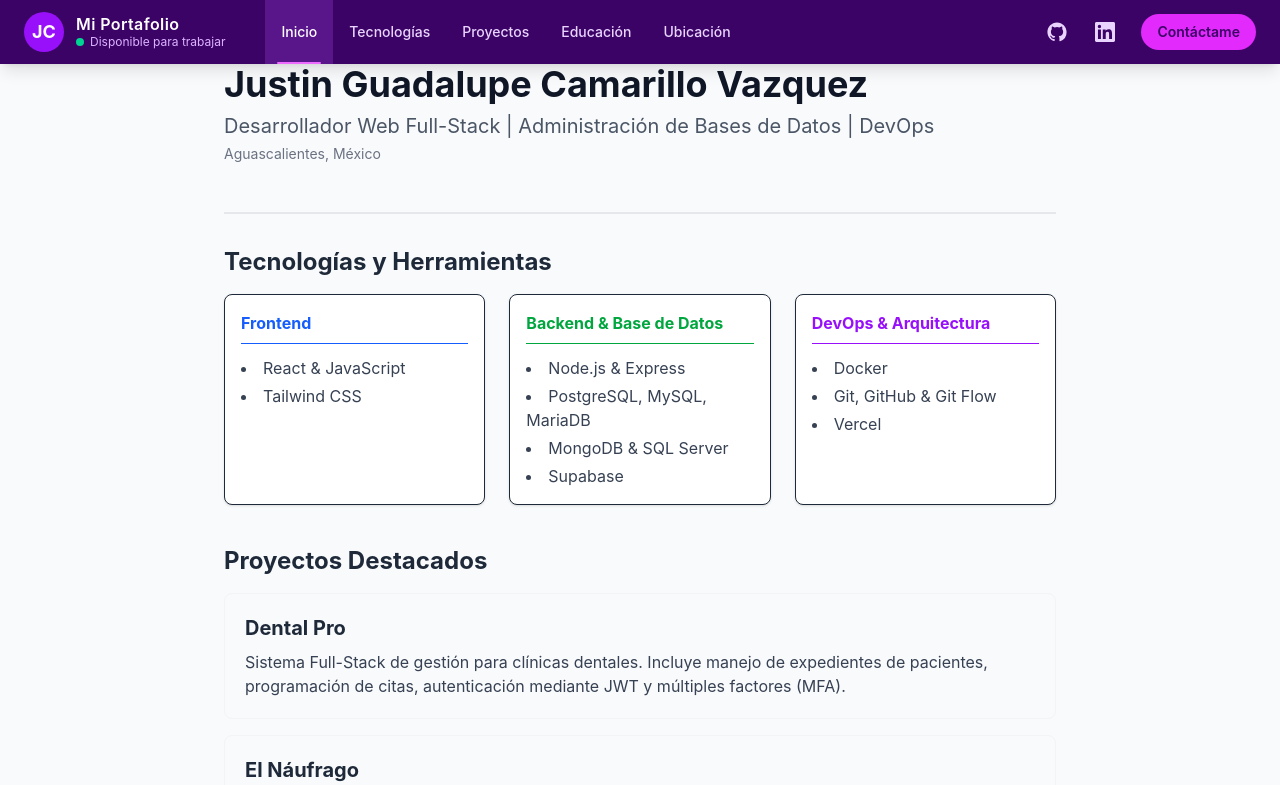
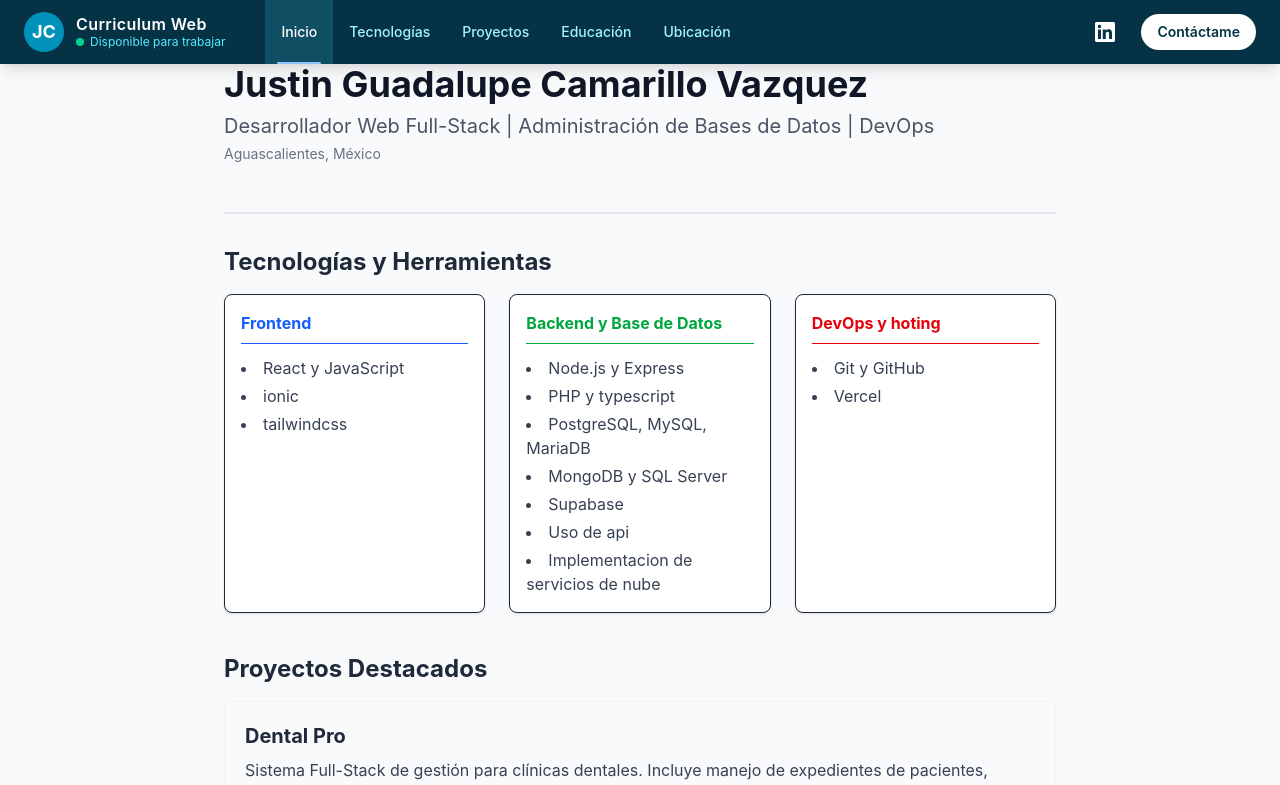
Before and after one commit to Justin15-x/Justin_CV, a React (Vite) app: page / in a window 1280 px wide. Shown: the top 785 px of the page. Built offline with nearby package versions, Linux system fonts and the light colour scheme.

Commit message:
Estructura base del CV

```diff
--- a/src/components/Navbar.jsx
+++ b/src/components/Navbar.jsx
@@ -8,13 +8,12 @@ const SECCIONES = [
   { id: 'ubicacion', label: 'Ubicación' },
 ];
 
-// ⚠️ Cambia estos datos por los tuyos
 const PERFIL = {
   iniciales: 'JC',
-  nombre: 'Mi Portafolio',
+  nombre: 'Curriculum Web',
   github: 'https://github.com/tu-usuario',
-  linkedin: 'https://linkedin.com/in/tu-usuario',
-  correo: 'mailto:tu@correo.com',
+  linkedin: 'https://www.linkedin.com/in/justin-camarillo-0709b1363',
+  correo: 'justincamarillo93@gmail.com',
 };
 
 const ALTURA_NAVBAR = 64;
@@ -84,14 +83,14 @@ function Navbar() {
 
   const enlaceBase =
     'relative h-full px-4 flex items-center gap-2 text-sm font-medium transition-colors ' +
-    'focus:outline-none focus-visible:bg-purple-800';
+    'focus:outline-none focus-visible:bg-cyan-800';
 
   return (
     <>
-      <nav className="fixed top-0 left-0 right-0 z-50 bg-purple-950 text-white shadow-lg">
+      <nav className="fixed top-0 left-0 right-0 z-50 bg-cyan-950 text-white shadow-lg">
         {/* Barra de progreso de scroll */}
         <div
-          className="absolute bottom-0 left-0 h-0.5 bg-fuchsia-400 transition-[width] duration-100"
+          className="absolute bottom-0 left-0 h-0.5 bg-blue-300 transition-[width] duration-100"
           style={{ width: `${progreso}%` }}
           aria-hidden="true"
         />
@@ -101,11 +100,11 @@ function Navbar() {
           <button
             onClick={() => irA('inicio')}
             className="flex items-center gap-3 mr-6 lg:mr-10 focus:outline-none
-                       focus-visible:ring-2 focus-visible:ring-purple-300 rounded-lg"
+                       focus-visible:ring-2 focus-visible:ring-cyan-300 rounded-lg"
             aria-label="Ir al inicio"
           >
             <div
-              className="w-10 h-10 rounded-full bg-purple-600 flex items-center
+              className="w-10 h-10 rounded-full bg-cyan-600 flex items-center
                          justify-center font-bold text-lg"
             >
               {PERFIL.iniciales}
@@ -113,7 +112,7 @@ function Navbar() {
 
             <div className="text-left leading-tight">
               <span className="block font-semibold tracking-wide">{PERFIL.nombre}</span>
-              <span className="hidden sm:flex items-center gap-1.5 text-xs text-purple-300">
+              <span className="hidden sm:flex items-center gap-1.5 text-xs text-cyan-300">
                 <span className="w-2 h-2 rounded-full bg-emerald-400" />
                 Disponible para trabajar
               </span>
@@ -135,14 +134,14 @@ function Navbar() {
                     aria-current={esActiva ? 'true' : undefined}
                     className={`${enlaceBase} ${
                       esActiva
-                        ? 'text-white bg-purple-900'
-                        : 'text-purple-200 hover:bg-purple-900 hover:text-white'
+                        ? 'text-white bg-cyan-900'
+                        : 'text-cyan-200 hover:bg-cyan-900 hover:text-white'
                     }`}
                   >
                     {label}
                     {/* Indicador de sección activa */}
                     {esActiva && (
-                      <span className="absolute left-3 right-3 bottom-0 h-0.5 rounded-full bg-fuchsia-400" />
+                      <span className="absolute left-3 right-3 bottom-0 h-0.5 rounded-full bg-blue-300" />
                     )}
                   </a>
                 </li>
@@ -152,17 +151,17 @@ function Navbar() {
 
           {/* ACCIONES (derecha) */}
           <div className="ml-auto flex items-center gap-1 sm:gap-2">
-            <a
+            {/* <a
               href={PERFIL.github}
               target="_blank"
               rel="noopener noreferrer"
               aria-label="GitHub"
               className="hidden sm:flex w-10 h-10 rounded-full items-center justify-center
-                         text-purple-200 hover:bg-purple-800 hover:text-white transition-colors
-                         focus:outline-none focus-visible:ring-2 focus-visible:ring-purple-300"
+                         text-cyan-200 hover:bg-cyan-800 hover:text-white transition-colors
+                         focus:outline-none focus-visible:ring-2 focus-visible:ring-cyan-300"
             >
               <IconoGitHub />
-            </a>
+            </a>  */}
 
             <a
               href={PERFIL.linkedin}
@@ -170,16 +169,16 @@ function Navbar() {
               rel="noopener noreferrer"
               aria-label="LinkedIn"
               className="hidden sm:flex w-10 h-10 rounded-full items-center justify-center
-                         text-purple-200 hover:bg-purple-800 hover:text-white transition-colors
-                         focus:outline-none focus-visible:ring-2 focus-visible:ring-purple-300"
+                         text-white hover:bg-cyan-800 hover:text-white transition-colors
+                         focus:outline-none focus-visible:ring-2 focus-visible:ring-cyan-300"
             >
               <IconoLinkedIn />
             </a>
 
             <a
               href={PERFIL.correo}
-              className="hidden sm:inline-flex ml-2 px-4 py-2 rounded-full bg-fuchsia-500
-                         hover:bg-fuchsia-400 text-purple-950 text-sm font-semibold
+              className="hidden sm:inline-flex ml-2 px-4 py-2 rounded-full bg-white
+                         hover:bg-black text-cyan-950 text-sm font-semibold
                          transition-colors focus:outline-none
                          focus-visible:ring-2 focus-visible:ring-white"
             >
@@ -192,8 +191,8 @@ function Navbar() {
               aria-label={menuAbierto ? 'Cerrar menú' : 'Abrir menú'}
               aria-expanded={menuAbierto}
               className="md:hidden w-10 h-10 rounded-full flex items-center justify-center
-                         hover:bg-purple-800 transition-colors focus:outline-none
-                         focus-visible:ring-2 focus-visible:ring-purple-300"
+                         hover:bg-cyan-800 transition-colors focus:outline-none
+                         focus-visible:ring-2 focus-visible:ring-cyan-300"
             >
               <svg
                 viewBox="0 0 24 24"
@@ -216,7 +215,7 @@ function Navbar() {
 
         {/* MENÚ MÓVIL */}
         {menuAbierto && (
-          <div className="md:hidden bg-purple-900 border-t border-purple-800">
+          <div className="md:hidden bg-cyan-900 border-t border-cyan-800">
             <ul className="max-w-7xl mx-auto px-4 py-2">
               {SECCIONES.map(({ id, label }) => (
                 <li key={id}>
@@ -228,8 +227,8 @@ function Navbar() {
                     }}
                     className={`block px-3 py-3 rounded-lg text-sm font-medium ${
                       activa === id
-                        ? 'bg-purple-800 text-white'
-                        : 'text-purple-200 hover:bg-purple-800 hover:text-white'
+                        ? 'bg-cyan-800- text-white'
+                        : 'text-white hover:bg-cyan-800 hover:text-white'
                     }`}
                   >
                     {label}
@@ -241,17 +240,17 @@ function Navbar() {
             <div className="max-w-7xl mx-auto px-4 pb-4 flex items-center gap-2">
               <a
                 href={PERFIL.correo}
-                className="flex-1 text-center px-4 py-2.5 rounded-full bg-fuchsia-500
-                           text-purple-950 text-sm font-semibold"
+                className="flex-1 text-center px-4 py-2.5 rounded-full bg-blue-500
+                           text-cyan-800 text-sm font-semibold"
               >
                 Contáctame
               </a>
               <a
-                href={PERFIL.github}
+                href={`mailto:${PERFIL.correo}?subject=Oportunidad%20Laboral%20-%20CV&body=Hola%20Justin,%20me%20gustó%20tu%20perfil%20y%20me%20gustaría...`}
                 target="_blank"
                 rel="noopener noreferrer"
                 aria-label="GitHub"
-                className="w-10 h-10 rounded-full bg-purple-800 flex items-center justify-center"
+                className="w-10 h-10 rounded-full bg-cyan-800 flex items-center justify-center"
               >
                 <IconoGitHub />
               </a>
@@ -260,7 +259,7 @@ function Navbar() {
                 target="_blank"
                 rel="noopener noreferrer"
                 aria-label="LinkedIn"
-                className="w-10 h-10 rounded-full bg-purple-800 flex items-center justify-center"
+                className="w-10 h-10 rounded-full bg-cyan-800 flex items-center justify-center"
               >
                 <IconoLinkedIn />
               </a>
--- a/src/components/education.jsx
+++ b/src/components/education.jsx
@@ -6,7 +6,7 @@ function Education() {
         <h2 className="text-2xl font-bold text-gray-800 mb-4">Educación</h2>
         <div className="bg-white p-5 rounded-lg border border-gray-200 border-l-4 border-l-blue-500">
           <h3 className="text-lg font-bold text-gray-900">Universidad Tecnológica de Aguascalientes</h3>
-          <p className="text-gray-600 mt-1">Desarrollo y Gestión de Software</p>
+          <p className="text-gray-600 mt-1">Ingenieria en Desarrollo y Gestión de Software</p>
         </div>
 </section>
   );
--- a/src/components/projects.jsx
+++ b/src/components/projects.jsx
@@ -7,15 +7,15 @@ function Projects() {
         <div className="space-y-4">
           <div className="bg-gray-50 p-5 rounded-lg border border-gray-100">
             <h3 className="text-xl font-bold text-gray-800">Dental Pro</h3>
-            <p className="text-gray-700 mt-2">Sistema Full-Stack de gestión para clínicas dentales. Incluye manejo de expedientes de pacientes, programación de citas, autenticación mediante JWT y múltiples factores (MFA).</p>
+            <p className="text-gray-700 mt-2">Sistema Full-Stack de gestión para clínicas dentales. Incluye manejo de expedientes de pacientes, programación de citas, autenticación mediante JWT.</p>
           </div>
           <div className="bg-gray-50 p-5 rounded-lg border border-gray-100">
             <h3 className="text-xl font-bold text-gray-800">El Náufrago</h3>
-            <p className="text-gray-700 mt-2">Aplicación web en tiempo real y sistema de punto de venta (POS) con módulos de gestión de base de datos independientes para flujos de meseros, cocina, barra y caja.</p>
+            <p className="text-gray-700 mt-2">Aplicación web en tiempo real con módulos de gestión de base de datos independientes para flujos de meseros, cocina y barra.</p>
           </div>
           <div className="bg-gray-50 p-5 rounded-lg border border-gray-100">
             <h3 className="text-xl font-bold text-gray-800">Adoratrices Vet Records Hub</h3>
-            <p className="text-gray-700 mt-2">Sistema de gestión de historiales de clínica veterinaria desarrollado implementando el patrón de diseño de software Repository.</p>
+            <p className="text-gray-700 mt-2">Sistema de gestión de inventario y historial de la clínica veterinaria desarrollando e implementando el patrón de diseño de software Repository. </p>
           </div>
         </div>
       </section>
--- a/src/components/skills.jsx
+++ b/src/components/skills.jsx
@@ -10,24 +10,28 @@ function Skills() {
           <div className="bg-white p-4 rounded-lg shadow-sm border">
             <h3 className="font-bold text-blue-600 border-b pb-2 mb-3">Frontend</h3>
             <ul className="list-disc list-inside text-gray-700 space-y-1">
-              <li>React & JavaScript</li>
-              <li>Tailwind CSS</li>
+              <li>React y JavaScript</li>
+              <li>ionic</li>
+              <li>tailwindcss</li>
             </ul>
           </div>
           <div className="bg-white p-4 rounded-lg shadow-sm border">
-            <h3 className="font-bold text-green-600 border-b pb-2 mb-3">Backend & Base de Datos</h3>
+            <h3 className="font-bold text-green-600 border-b pb-2 mb-3">Backend y Base de Datos</h3>
             <ul className="list-disc list-inside text-gray-700 space-y-1">
-              <li>Node.js & Express</li>
+              <li>Node.js y Express</li>
+              <li>PHP y typescript</li>
               <li>PostgreSQL, MySQL, MariaDB</li>
-              <li>MongoDB & SQL Server</li>
+              <li>MongoDB y SQL Server</li>
               <li>Supabase</li>
+              <li>Uso de api</li>
+              <li>Implementacion de servicios de nube</li>
+
             </ul>
           </div>
           <div className="bg-white p-4 rounded-lg shadow-sm border">
-            <h3 className="font-bold text-purple-600 border-b pb-2 mb-3">DevOps & Arquitectura</h3>
+            <h3 className="font-bold text-red-600 border-b pb-2 mb-3">DevOps y hoting</h3>
             <ul className="list-disc list-inside text-gray-700 space-y-1">
-              <li>Docker</li>
-              <li>Git, GitHub & Git Flow</li>
+              <li>Git y GitHub</li>
               <li>Vercel</li>
             </ul>
           </div>
```
